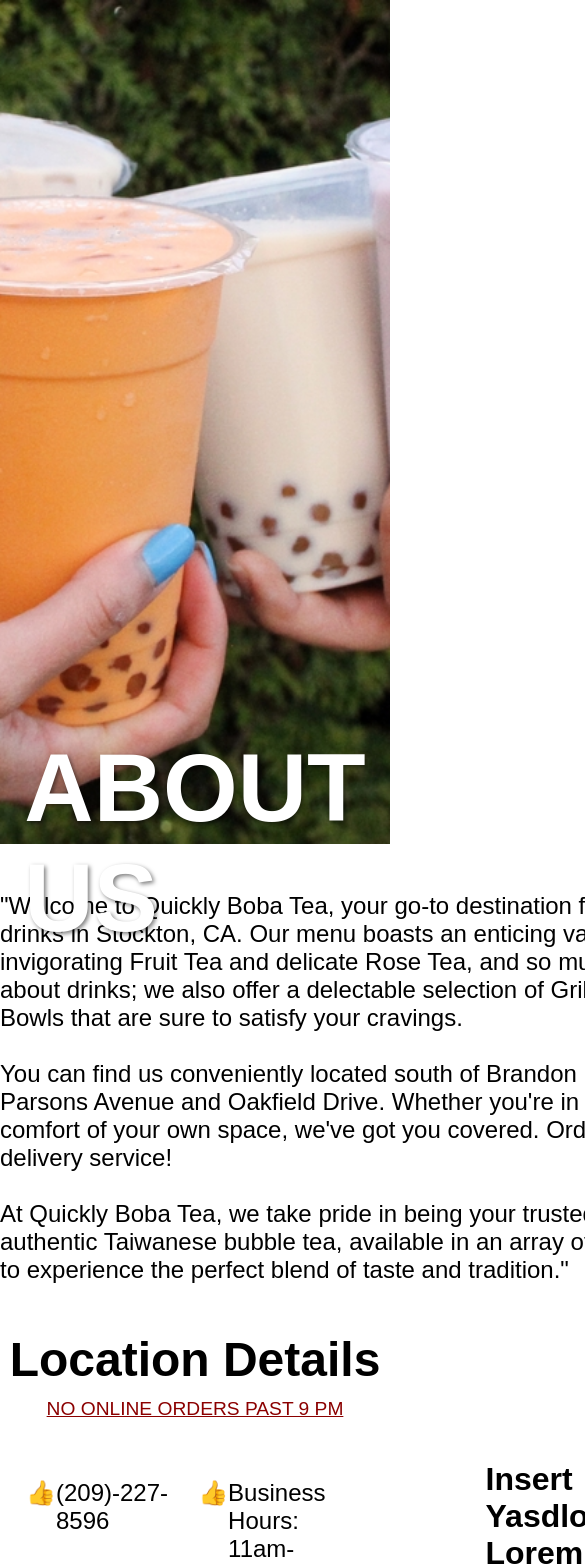
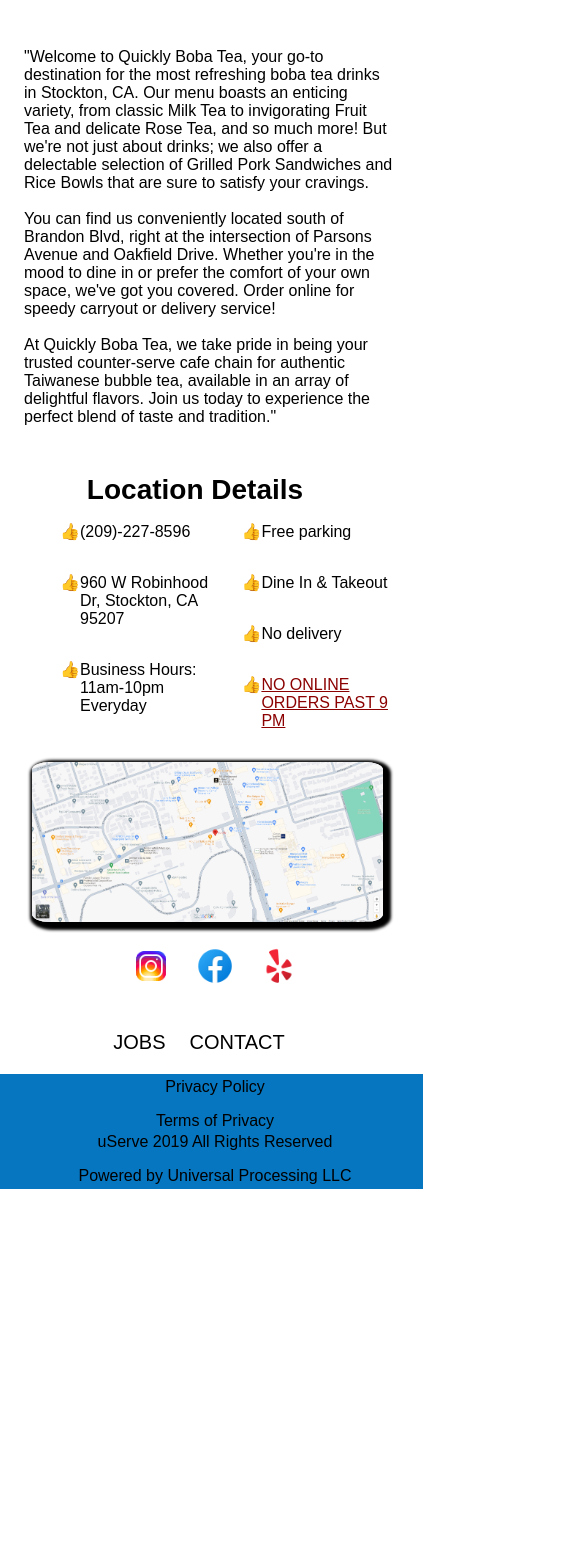
Before and after one commit to RoycejChan/website-for-quickly-restaurant, a React (Vite) app: page /About in a window 390 px wide. Shown: the top 1566 px of the page, 585 px wide, since content can reach past the window. After the commit the page ends 1189 px from the top, so only its background shows below. Built offline with nearby package versions, Linux system fonts and the light colour scheme; a web font is replaced by a local one.

Commit message:
finished about us page

```diff
--- a/src/css/aboutus.css
+++ b/src/css/aboutus.css
@@ -40,34 +40,208 @@
 
 .location-details-content {
     display: flex;
+    gap:1rem;
 }
 
 .location-details-list {
   display: flex;
   flex-direction: column;
   flex:1;
-  border: 1px sol blue;
 }
 
 .location-details-list li {
     text-align: start;
     list-style-type: '\1F44D';
-    margin-left:1rem;
-    font-size: 1.5rem;
+    margin-left:4rem;
+    font-size: 1.8rem;
 }
 
 .reminder {
-  text-align: center;
-  font-size: 1.2rem;
-  margin-top: -1.8rem;
   color:darkred;
   text-transform: uppercase;
   text-decoration:underline;
+  width:15ch;
 }
-.Google {
-        width:50vw;
-        margin-left:10rem;
-        display: flex;
-        justify-content: center;
-        align-items: center;
+.aboutus-location-img {
+        width:50%;
+        margin-right: 3rem;
+      }
+
+.google-location-img {
+  width: 100%;
+  height: 100%;
+  border-radius: 5%;
+  object-fit: cover;
+  box-shadow: 3px 3px 3px 5px;
 }
+
+.location-details-list-container {
+  display: flex;
+}
+
+.container {
+  max-width: 1536px;
+  margin-left: auto;
+  margin-right: auto;
+  padding-left: 0.5rem;
+  padding-right: 0.5rem;
+  }
+
+  @media (max-width: 1024px) {
+
+
+    .aboutus-message {
+      font-size: 1.2rem;
+    }
+
+    .location-details-content {
+      display: flex;
+      flex-direction: column;
+      gap: 0rem;
+    }
+
+
+  .location-details-list {
+    display: flex;
+  }
+
+  .location-details-list li {
+      text-align: start;
+      list-style-type: '\1F44D';
+      font-size: 1.5rem;
+  }
+
+  .aboutus-location-img {
+    width: 90%;
+    margin: 0px 3rem;
+  }
+
+/* ASDNMSAdjnaoidjaoidjaoidjaoidjaod */
+.aboutus-img-container {
+  display: none;
+}
+.aboutus-content {
+  display: none;
+}
+  }
+
+  @media (max-width: 800px) {
+    .aboutus-message {
+      font-size: 1rem;
+    }
+  }
+
+  @media (max-width: 640px) {
+
+    .location-details-header {
+      font-size: 2rem;
+      margin-bottom:-1rem;
+    }
+
+    .location-details-list-container {
+      max-width: 95%;
+      margin-left: -2.5rem;
+
+    }
+
+    .location-details-header {
+        font-size: 1.75rem;
+    }
+
+    .location-details-list li {
+      font-size: 1.3rem;
+      text-align: center;
+    }
+
+    .aboutus-message {
+      font-size: 1rem;
+      width: 50ch;
+    }
+    .aboutus-location-img {
+      width: 90%;
+      margin-left:2rem;
+    }
+  }
+
+  @media (max-width: 580px) {
+    .aboutus-message {
+      font-size: 1rem;
+      width: 50ch;
+      margin-left:3rem;
+    }
+
+    .location-details-list li {
+      font-size: 1rem;
+      text-align: left;
+      width: 100%;
+
+    }
+    .location-details-list-container {
+      margin-left:-1rem;
+
+    }
+  }
+
+
+  @media (max-width: 510px) {
+    .aboutus-message {
+      font-size: 1rem;
+      width: 50ch;
+      margin-left:1.5rem;
+    }
+
+    .location-details-list li {
+      font-size: 1rem;
+      text-align: left;
+      width: 100%;
+
+    }
+    .location-details-list-container {
+      margin-left:-1.5rem;
+
+    }
+  }
+
+
+  @media (max-width: 475px) {
+    .aboutus-message {
+      font-size: 1rem;
+      width: 95%;
+
+    }
+
+    .location-details-list li {
+      font-size: 1rem;
+      text-align: left;
+      width: 100%;
+    }
+    .location-details-list-container {
+      margin-left:-1.5rem;
+
+    }
+  }
+
+
+  @media (max-width: 380px) {
+
+    .aboutus-message {
+      font-size: 1rem;
+      width: 90%;
+
+    }
+
+    .google-location-img {
+      width: 100%;
+    }
+
+    .location-details-list {
+      flex-direction: row;
+      flex-wrap: wrap;
+      width: 100%;
+      margin-left: -1rem;
+    }
+
+    .location-details-list p {
+      font-size: .85rem;
+      }
+  }
--- a/src/css/contact.css
+++ b/src/css/contact.css
@@ -3,7 +3,6 @@
     flex-direction:column;
     justify-content: center;
     align-items: center;
-    margin-top: 6rem;
 }
 
 .contact-header {
--- a/src/css/privacypolicy.css
+++ b/src/css/privacypolicy.css
@@ -114,7 +114,6 @@
 @media (max-width: 475px) {
     .container {
         max-width: 440px;
-        border: 1px solid green;
         display: flex;
         justify-content: center;
         align-items: center;
--- a/src/css/tou.css
+++ b/src/css/tou.css
@@ -100,10 +100,9 @@
 @media (max-width: 475px) {
     .container {
         max-width: 440px;
-        border: 1px solid green;
-        display: flex; /* Add display: flex; to center .tou-container */
-        justify-content: center; /* Center horizontally */
-        align-items: center; /* Center vertically */
+        display: flex;
+        justify-content: center;
+        align-items: center;
     }
     .tou-main-message {
         width: 40ch;
--- a/src/pages/About.jsx
+++ b/src/pages/About.jsx
@@ -1,6 +1,6 @@
 import React from "react";
 import aboutusHero from "../assets/aboutusheader.jpg";
-
+import locationImage from "../assets/quickly-location-img.png"
 export default function About() {
   return (
     <div className="aboutus-container">
@@ -21,9 +21,8 @@
         </div>
       <div className="location-details-container">
               <h2 className="location-details-header">Location Details</h2>
-        <p className="reminder">No Online Orders Past 9 PM</p>
         <div className="location-details-content">
-
+          <div className="location-details-list-container">
               <ul className="location-details-list">
                 <li>
                   <p>(209)-227-8596</p>
@@ -31,17 +30,34 @@
                 <li>
                   <p>960 W Robinhood Dr, Stockton, CA 95207</p>
                 </li>
+                <li>
+                  <p>Business Hours: 11am-10pm Everyday</p>
+                </li>
                 </ul>
               <ul className="location-details-list">
                 <li>
-              <p>Business Hours: 11am-10pm</p>
+                  <p>Free parking</p>
                 </li>
                 <li>
-              <p>Free parking, Dine In, No delivery</p>
+                  <p>Dine In & Takeout</p>
+                </li>
+                <li>
+                  <p>No delivery</p>
+                </li>
+                <li>
+                  <p className="reminder">No Online Orders Past 9 PM</p>
                 </li>
               </ul>
-          <h1 className="Google">Insert Yasdlorem   Lorem ipsum dolor sit amet consectetur adipisicing elit. Corrupti dolore praesentium a aut et placeat consequatur porro eius molestiae debitis numquam vitae nobis, architecto unde tempore ipsa repellendus ex in. our Image Here</h1>
           </div>
+            <div className="aboutus-location-img">
+              <a target="_blank" href="https://www.google.com/maps/place/Quickly/@37.9996646,-121.3182908,17z/data=!4m6!3m5!1s0x80900c5a8e60dbbb:0xd7f81272128a94ec!8m2!3d37.9999786!4d-121.3175287!16s%2Fg%2F1ptz6j6l7?entry=ttu">
+                <img src={locationImage} alt="" className="google-location-img" />
+              </a>
+            </div>
+        </div>
+      </div>
+      <div className="aboutus-history">
+
       </div>
     </div>
   );
```
Also changed, not shown: src/assets/quickly-location-img.png (added). Lines whose indentation alone changed are shown as unchanged.
